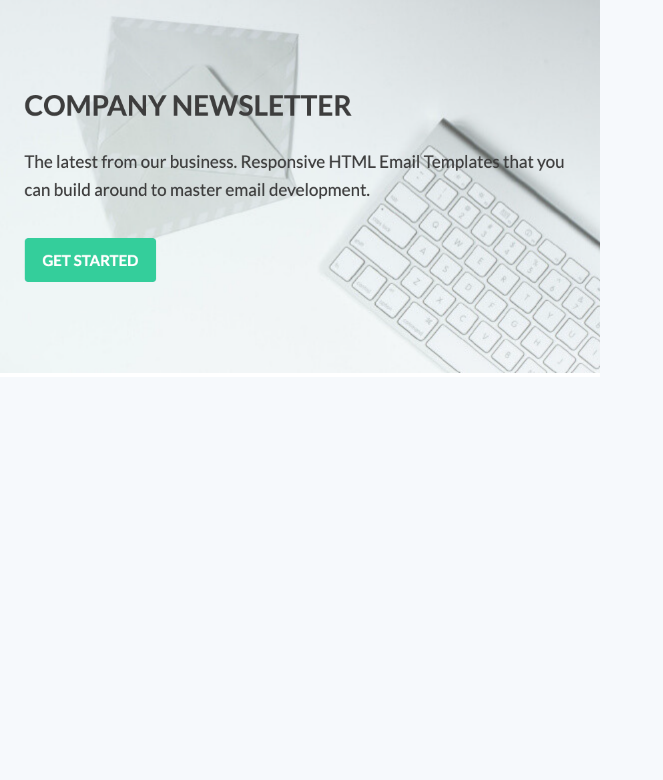
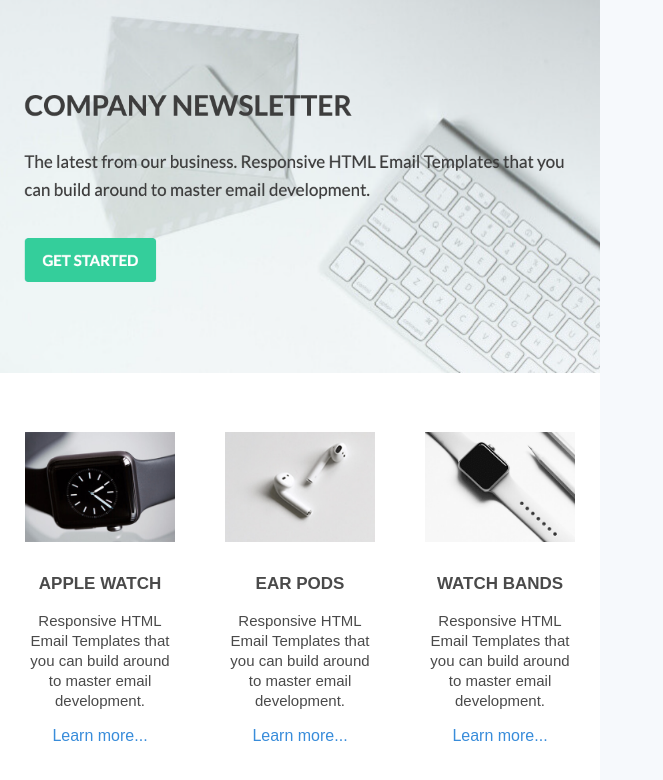
Before and after one commit to StraetenMax/14HtmlEmail, a plain HTML site: page index.html in a window 1280 px wide. Shown: the part 94-874 px from the top of the page, without its empty margins (0-663 px from the left). Before the commit the page ends 800 px from the top, so only its background shows below. Drawn offline with Linux system fonts and the light colour scheme.

Commit message:
réalisation des 3 colunnes

```diff
--- a/index.html
+++ b/index.html
@@ -23,22 +23,46 @@
         .wrapper{
             width:100%;
             table-layout: fixed;
-            background-color:#f6f9fc;
+            background-color: #f6f9fc;
             padding-bottom: 40px;
         }
         .webkit{
-            max-width:600px;
-            background-color:#ffffff;
+            max-width: 600px;
+            background-color: #ffffff;
         }
         .outer{
-            margin:0 auto;
-            width:100%;
+            margin: 0 auto;
+            width: 100%;
             max-width: 600px;
             border-spacing: 0;
             font-family: sans-serif;
             color: #4a4a4a;
+        }
+        .three-columns{
+            text-align: center;
+            font-size: 0;
+            padding-top: 40px;
+            padding-bottom: 30px;
+        }
+        .three-columns .column{
+            width: 100%;
+            max-width: 200px;
+            display: inline-block;
+            vertical-align: top;
+        }
+        .padding{
+            padding: 15px;
+        }
+        .three-columns .content{
+            font-size:15px;
+            line-height: 20px;
+        }
+        a{
+            text-decoration: none;
+            color: #388CDA;
+            font-size: 16px;
+        }
 
-        }
         @media screen and (max-width: 600px){
 
         }
@@ -64,7 +88,7 @@
                 </tr>
                 <tr>
                     <td>
-                        <a href="https://w3newbie.com"><img src="img/1200x700.png" width="600px" alt="Banner"></a>
+                        <a href="https://w3newbie.com"><img src="img/1200x700.png" width="600px" alt="Banner" style="max-width:100%;"></a>
                     </td>
                 </tr>
                 <tr>
@@ -75,7 +99,60 @@
                                     <table class="column">
                                         <tr>
                                             <td class="padding">
-
+                                                <table class="content">
+                                                    <tr>
+                                                        <td>
+                                                            <a href="#"><img src="img/380x280.jpg" width="150px" alt="" style="max-width:150px;"></a>
+                                                        </td>
+                                                    </tr>
+                                                    <tr>
+                                                        <td style="padding:10px;">
+                                                            <p style="font-size:17px;font-weight:bold;">APPLE WATCH</p>
+                                                            <p>Responsive HTML Email Templates that you can build around to master email development.</p>
+                                                            <a href="#">Learn more...</a>
+                                                        </td>
+                                                    </tr>
+                                                </table>
+                                            </td>
+                                        </tr>
+                                    </table>
+                                    <table class="column">
+                                        <tr>
+                                            <td class="padding">
+                                                <table class="content">
+                                                    <tr>
+                                                        <td>
+                                                            <a href="#"><img src="img/380x280-2.jpg" width="150px" alt="" style="max-width:150px;"></a>
+                                                        </td>
+                                                    </tr>
+                                                    <tr>
+                                                        <td style="padding:10px;">
+                                                            <p style="font-size:17px;font-weight:bold;">EAR PODS</p>
+                                                            <p>Responsive HTML Email Templates that you can build around to master email development.</p>
+                                                            <a href="#">Learn more...</a>
+                                                        </td>
+                                                    </tr>
+                                                </table>
+                                            </td>
+                                        </tr>
+                                    </table>
+                                    <table class="column">
+                                        <tr>
+                                            <td class="padding">
+                                                <table class="content">
+                                                    <tr>
+                                                        <td>
+                                                            <a href="#"><img src="img/380x280-3.jpg" width="150px" alt="" style="max-width:150px;"></a>
+                                                        </td>
+                                                    </tr>
+                                                    <tr>
+                                                        <td style="padding:10px;">
+                                                            <p style="font-size:17px;font-weight:bold;">WATCH BANDS</p>
+                                                            <p>Responsive HTML Email Templates that you can build around to master email development.</p>
+                                                            <a href="#">Learn more...</a>
+                                                        </td>
+                                                    </tr>
+                                                </table>
                                             </td>
                                         </tr>
                                     </table>
```
